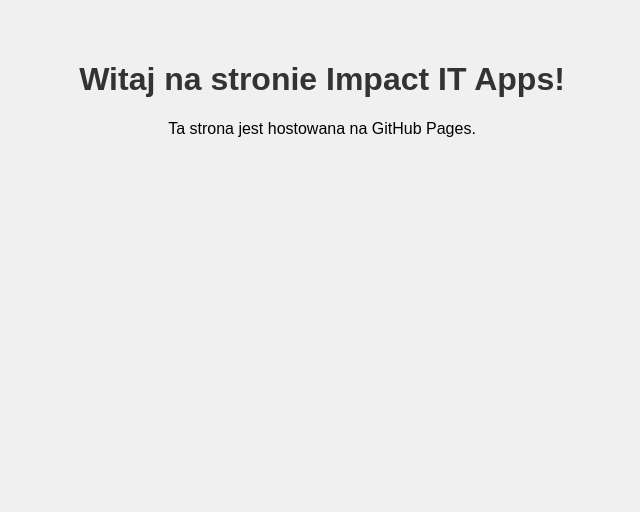
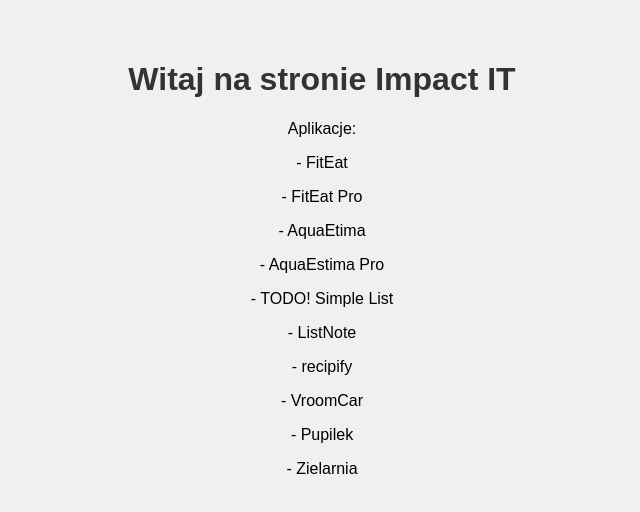
Before and after one commit to impact-it-apps/impact-it-apps.github.io, a plain HTML site: page index.html in a window 1280 px wide. Shown: the whole page, without its empty margins (318-958 px from the left). Drawn offline with Linux system fonts and the light colour scheme.

Commit message:
Revise heading and list applications on index.html #2
Updated the heading and added a list of applications.

```diff
--- a/index.html
+++ b/index.html
@@ -17,7 +17,18 @@
   </style>
 </head>
 <body>
-  <h1>Witaj na stronie Impact IT Apps!</h1>
-  <p>Ta strona jest hostowana na GitHub Pages.</p>
+  <h1>Witaj na stronie Impact IT</h1>
+  <p><strong></strong>Aplikacje:</strong></p>
+
+  <p>- FitEat</p>
+  <p>- FitEat Pro</p>
+  <p>- AquaEtima</p>
+  <p>- AquaEstima Pro</p>
+  <p>- TODO! Simple List</p>
+  <p>- ListNote</p>
+  <p>- recipify</p>
+  <p>- VroomCar</p>
+  <p>- Pupilek</p>
+  <p>- Zielarnia</p>
 </body>
 </html>
```
